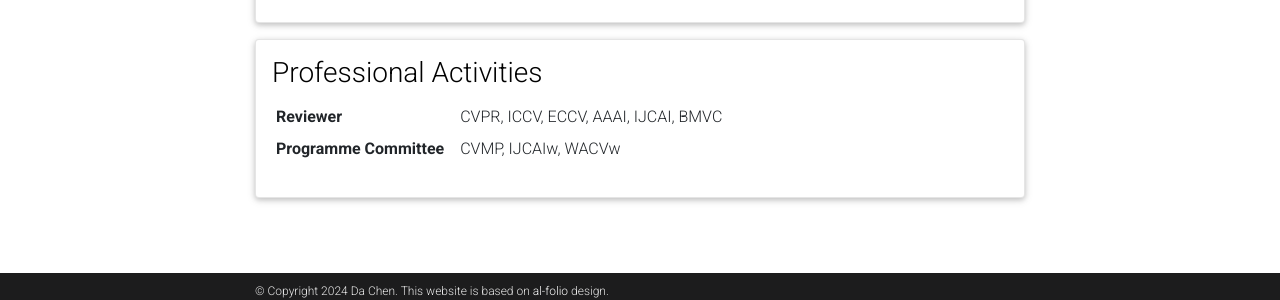
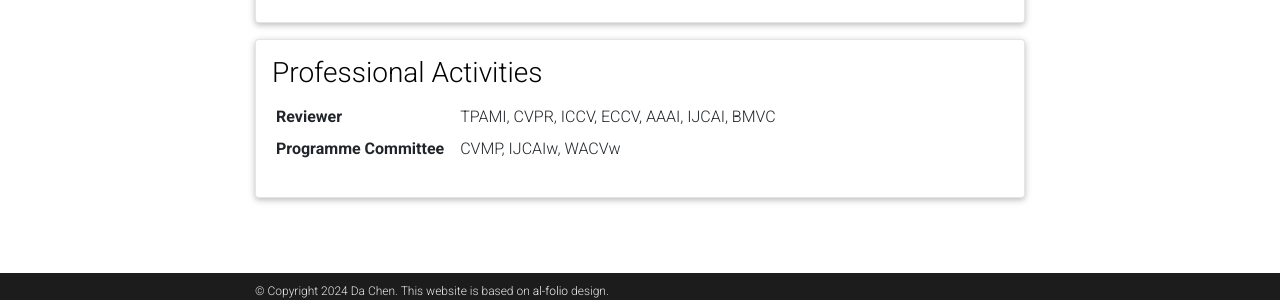
Before and after one commit to dachen3/dachen3.github.io, a Jekyll site: the page built from _pages/cv.md, in a window 1280 px wide and 900 px high, scrolled down 526 px. Shown: the part 592-892 px from the top of the window. Built offline with Jekyll 4.4.1, drawn with Linux system fonts in a browser that asks for light colours; comment, search, counter and statistics services are not loaded; a style sheet for code colours, icons or effects is not loaded.

Commit message:
update about

```diff
--- a/_data/cv.yml
+++ b/_data/cv.yml
@@ -58,6 +58,6 @@
   type: map
   contents:
     - name: Reviewer
-      value: CVPR, ICCV, ECCV, AAAI, IJCAI, BMVC
+      value: TPAMI, CVPR, ICCV, ECCV, AAAI, IJCAI, BMVC
     - name: Programme Committee
       value: CVMP, IJCAIw, WACVw
```
